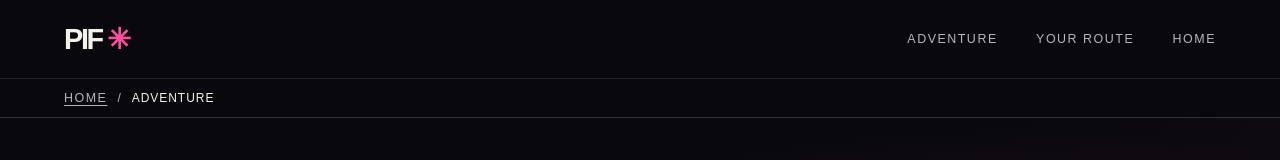
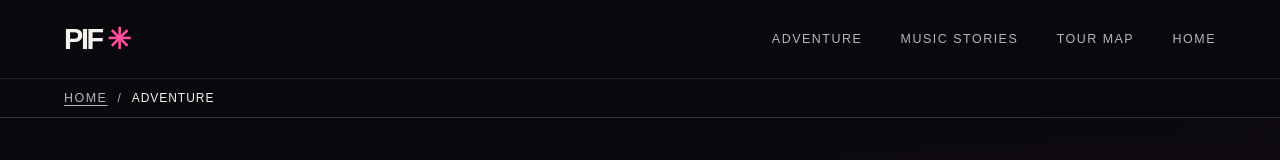
Before and after one commit to Loptr-Lab/pay-it-forward, a Next.js app: page /adventure in a window 1280 px wide. Shown: the top 160 px of the page. Built offline with nearby package versions, Linux system fonts and the light colour scheme.

Commit message:
Add music story navigation and adventure feature

```diff
--- a/src/app/adventure/page.tsx
+++ b/src/app/adventure/page.tsx
@@ -41,7 +41,7 @@ function Breadcrumbs({ current, path }: { current: string; path: string }) {
 
 export default function AdventurePage() {
   return <main className="experience-page">
-    <header className="experience-nav"><Link href="/" className="wordmark">PIF<span>✳</span></Link><nav><Link href="/adventure">Adventure</Link><Link href="/route">Your route</Link><Link href="/">Home</Link></nav></header>
+    <header className="experience-nav"><Link href="/" className="wordmark">PIF<span>✳</span></Link><nav><Link href="/adventure">Adventure</Link><Link href="/music/devour">Music stories</Link><Link href="/route">Tour map</Link><Link href="/">Home</Link></nav></header>
     <Breadcrumbs current="Adventure" path="adventure" />
     <section className="experience-hero adventure-hero"><p className="eyebrow">NOT A TOY · PRE-SHOW ADVENTURE</p><h1>GET AMPED.<br/><em>YOUR WAY.</em></h1><p className="experience-lede">The concert starts before the doors. Build a soundtrack, find a clue in the city, discover something new and make the night yours.</p><div className="hero-actions"><a className="button primary" href="#quests">CHOOSE YOUR QUEST ↓</a><Link className="button secondary" href="/route">BUILD A CITY ROUTE ↗</Link></div><p className="disclaimer">An independent fan concept. Not an official artist activity. No ticket, purchase, account, posting or participation required.</p></section>
 
```
